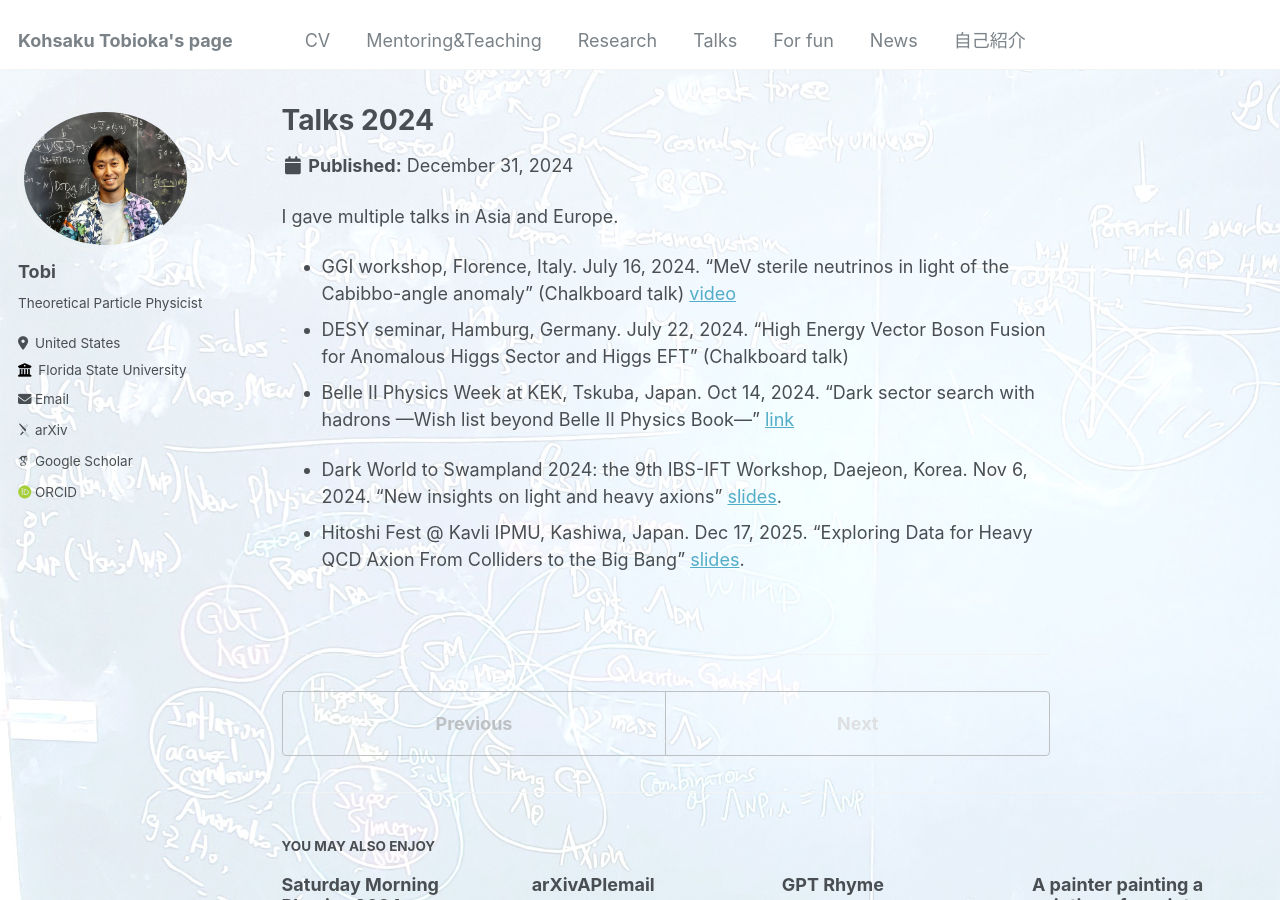
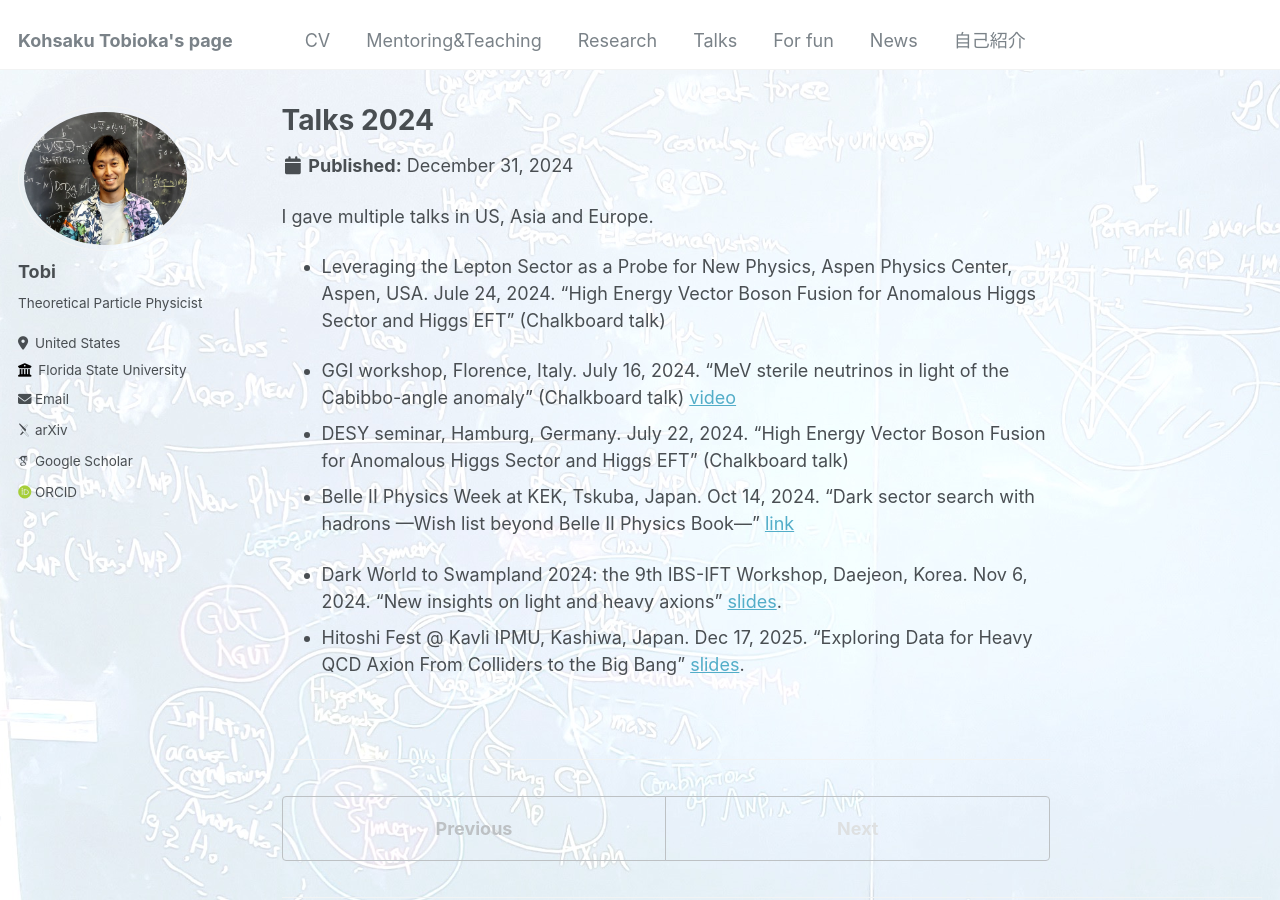
Before and after one commit to Kohsaku-Tobioka/Kohsaku-Tobioka.github.io, a Jekyll site: the page built from _posts/2024-12-31-talk.md, in a window 1280 px wide and 900 px high. Built offline with Jekyll 4.4.1, drawn with Linux system fonts in a browser that asks for light colours; some web fonts are replaced.

Commit message:
add aspen talk

```diff
--- a/_posts/2024-12-31-talk.md
+++ b/_posts/2024-12-31-talk.md
@@ -4,7 +4,10 @@ date: 2024-12-31
 permalink: /news/talk-2024/
 ---
 
-I gave multiple talks in Asia and Europe.
+I gave multiple talks in US, Asia and Europe.
+* Leveraging the Lepton Sector as a Probe for New Physics, Aspen Physics Center, Aspen, USA. Jule 24, 2024.
+"High Energy Vector Boson Fusion for Anomalous Higgs Sector and Higgs EFT" (Chalkboard talk)
+
 
 * GGI workshop, Florence, Italy. July 16, 2024.
 "MeV sterile neutrinos in light of the Cabibbo-angle anomaly" (Chalkboard talk) [video](https://www.youtube.com/watch?v=C_XoRlXZOtk&ab_channel=GalileoGalileiInstitute%28GGI%29)
```
